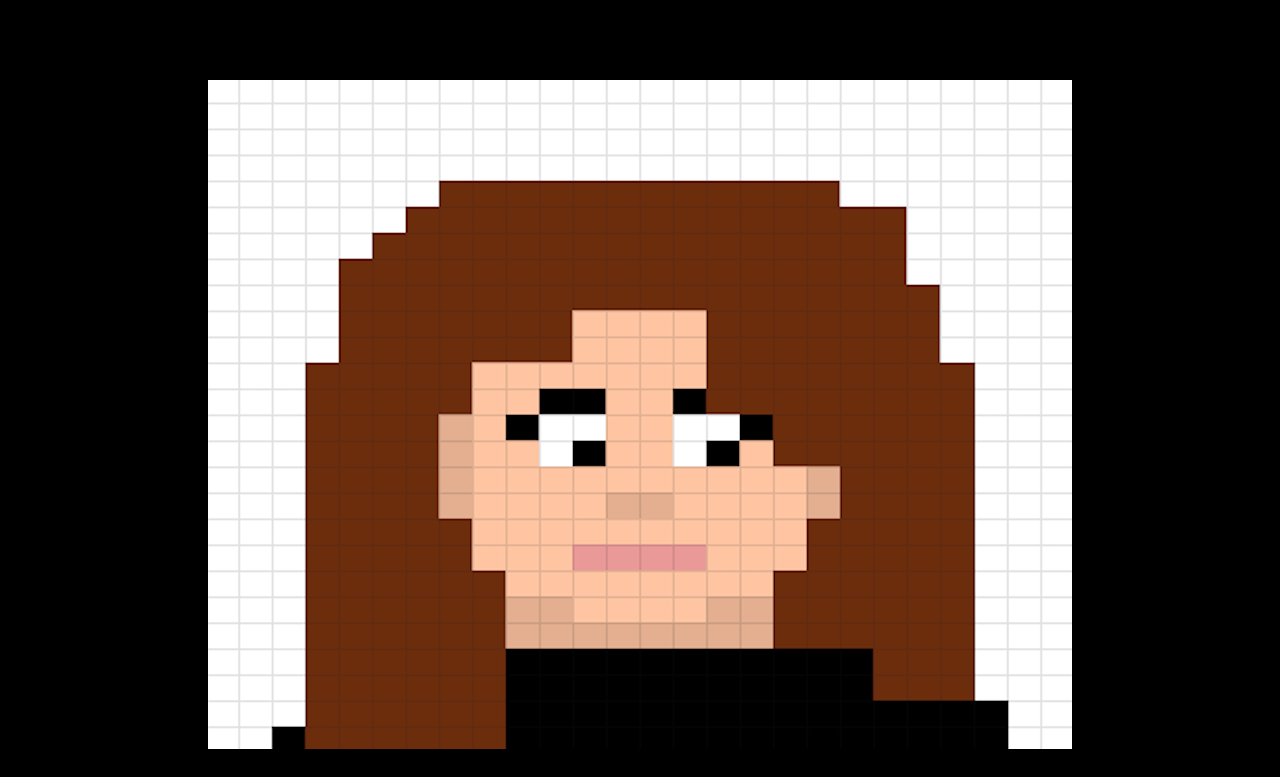
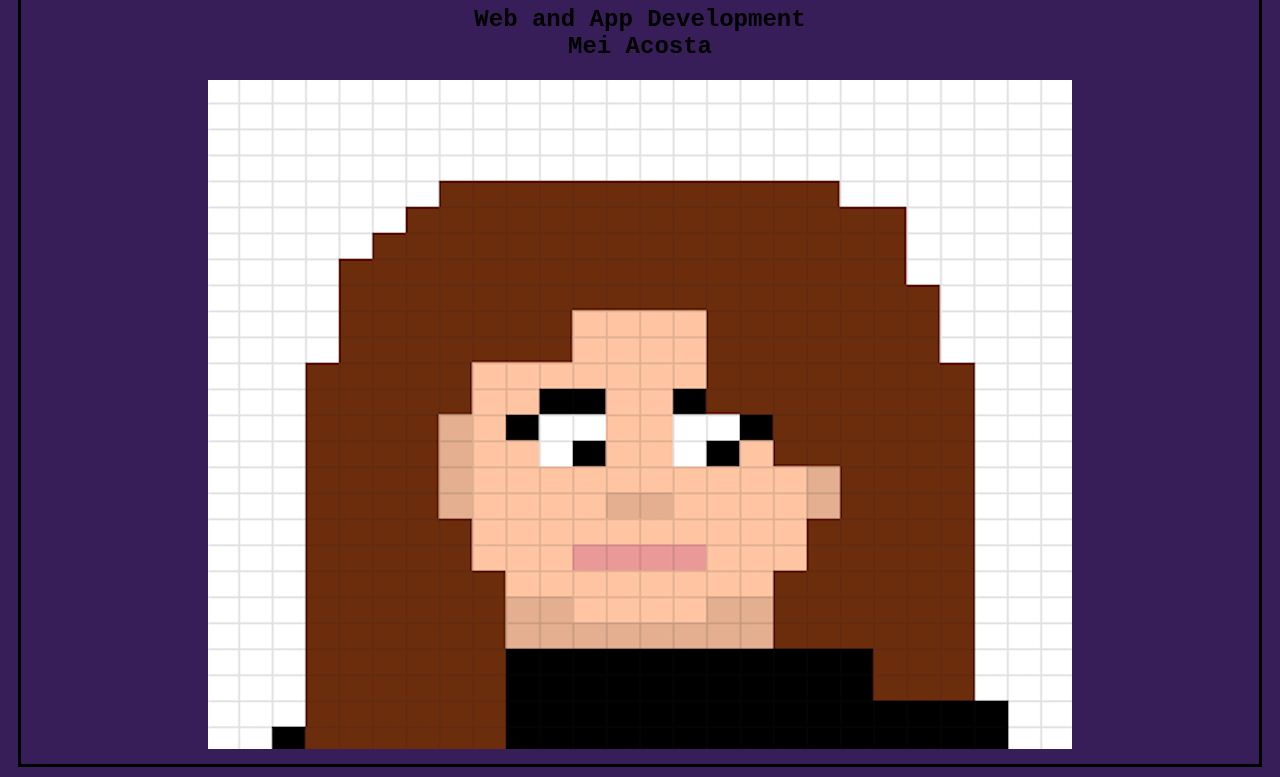
Before and after one commit to Me1dy/Me1dy, a plain HTML site: page project4/project4.html in a window 1280 px wide. Shown: the part 97-874 px from the top of the page. Drawn offline with Linux system fonts and the light colour scheme.

```diff
--- a/project4/project4.css
+++ b/project4/project4.css
@@ -1,5 +1,5 @@
 body {
-    background-color: black;
+    background-color: #381e59;
 }
 
 
```
